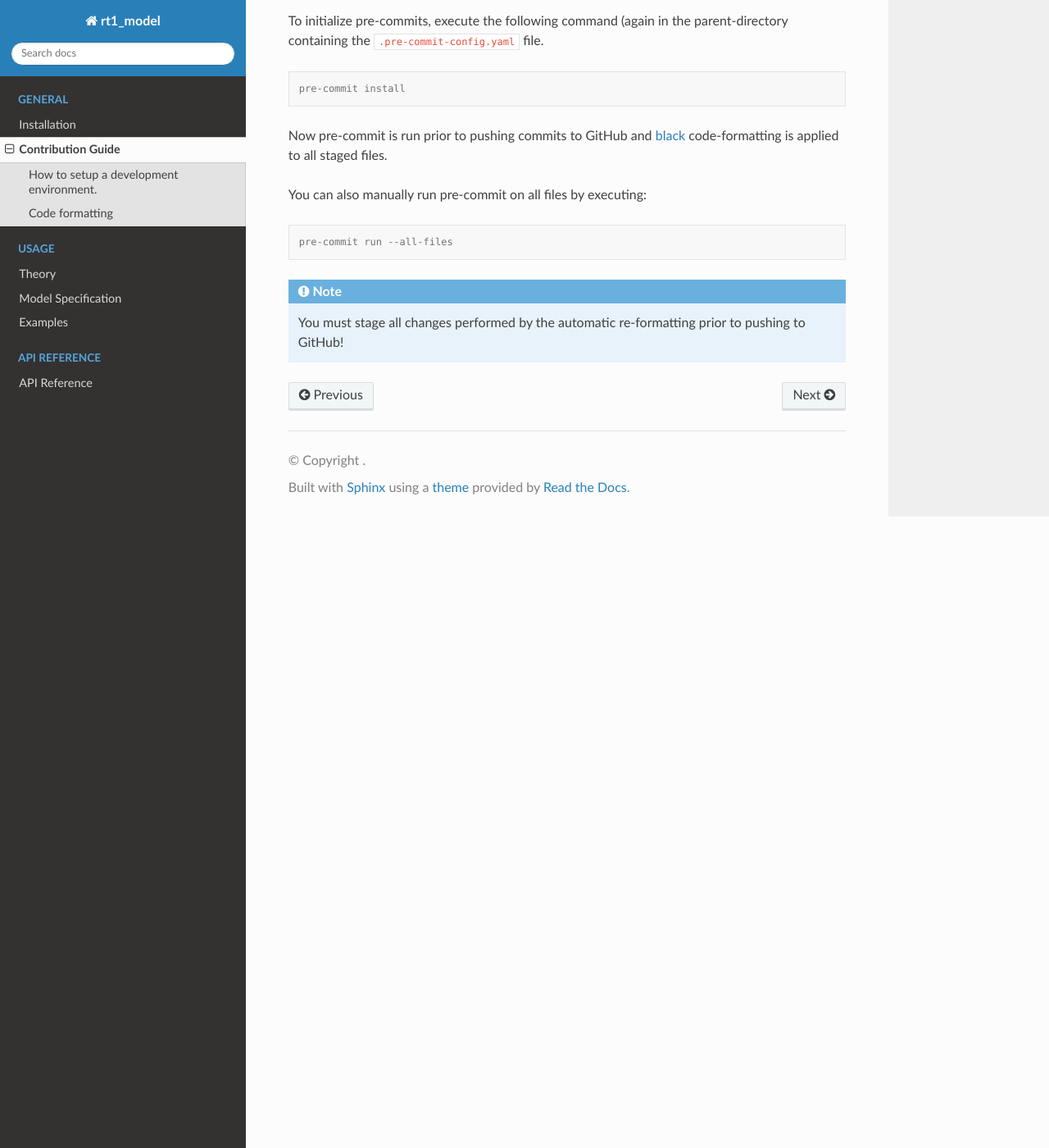
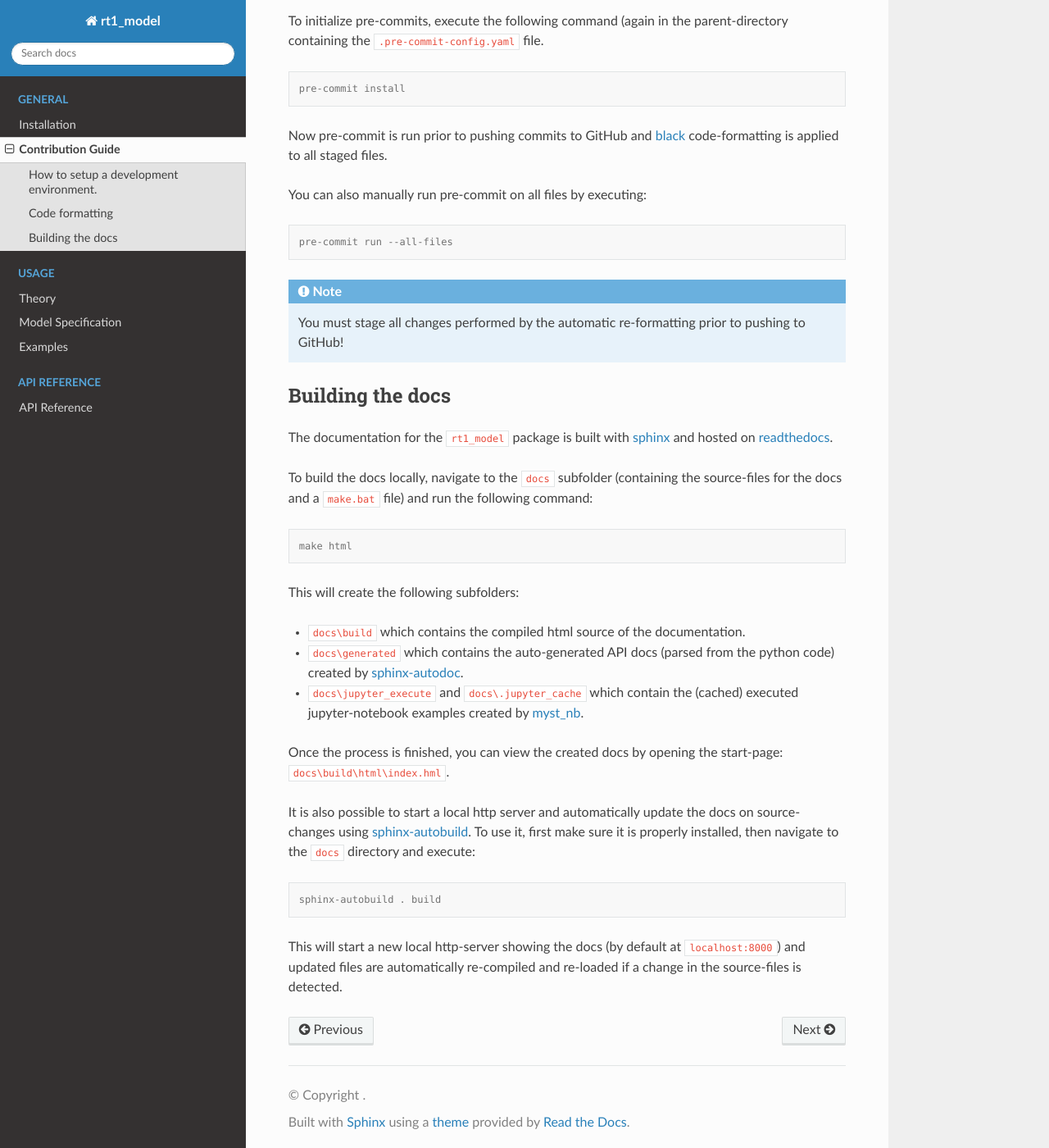
Before and after one commit to TUW-GEO/rt1_model, a Sphinx documentation site: the page built from docs/contribution_guide.rst, in a window 1280 px wide and 1400 px high, scrolled down 1598 px. Shown: the whole window at 82% size. Built offline with Sphinx 7.4.7 and the Read the Docs theme 2.0.0, drawn with Linux system fonts in a browser that asks for light colours; pages that are not in the unit, such as notebooks, are missing from menus.

Commit message:
include info on how to build docs

```diff
--- a/docs/contribution_guide.rst
+++ b/docs/contribution_guide.rst
@@ -67,3 +67,37 @@ You can also manually run pre-commit on all files by executing:
 .. note::
 
    You must stage all changes performed by the automatic re-formatting prior to pushing to GitHub!
+
+
+Building the docs
+~~~~~~~~~~~~~~~~~
+
+The documentation for the ``rt1_model`` package is built with `sphinx <https://www.sphinx-doc.org/en/master/>`_ and hosted on `readthedocs <https://rt1-model.readthedocs.io/en/latest/>`_.
+
+To build the docs locally, navigate to the ``docs`` subfolder (containing the source-files for the docs and a ``make.bat`` file)
+and run the following command:
+
+.. code-block:: console
+
+   make html
+
+This will create the following subfolders:
+
+- ``docs\build`` which contains the compiled html source of the documentation.
+- ``docs\generated`` which contains the auto-generated API docs (parsed from the python code) created by `sphinx-autodoc <https://www.sphinx-doc.org/en/master/usage/extensions/autodoc.html>`_.
+- ``docs\jupyter_execute`` and ``docs\.jupyter_cache`` which contain the (cached) executed jupyter-notebook examples created by `myst_nb <https://github.com/executablebooks/MyST-NB>`_.
+
+Once the process is finished, you can view the created docs by opening the start-page: ``docs\build\html\index.hml``.
+
+
+It is also possible to start a local http server and automatically update the docs on source-changes using `sphinx-autobuild <https://github.com/executablebooks/sphinx-autobuild>`_.
+To use it, first make sure it is properly installed, then navigate to the ``docs`` directory and execute:
+
+
+.. code-block:: console
+
+   sphinx-autobuild . build
+
+
+This will start a new local http-server showing the docs (by default at ``localhost:8000``) and updated files are automatically re-compiled and re-loaded if
+a change in the source-files is detected.
```
